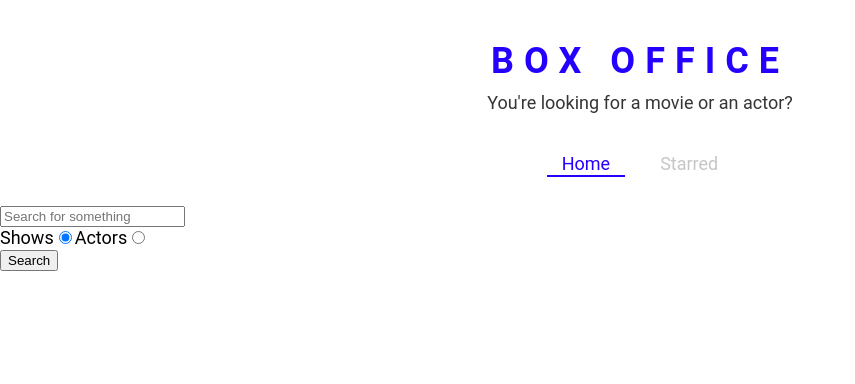
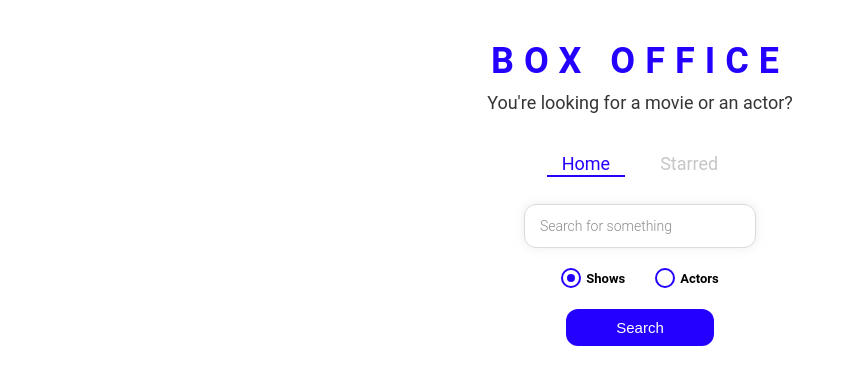
Before and after one commit to pa-kh039/box_office, a React (Create React App) app: page / in a window 1280 px wide. Shown: the top 384 px of the page, without its empty margins (0-855 px from the left). Built offline with nearby package versions, Linux system fonts and the light colour scheme.

Commit message:
styled the entire app

```diff
--- /dev/null
+++ b/src/components/CustomRadio.jsx
@@ -0,0 +1,69 @@
+import React from 'react';
+import styled from 'styled-components';
+
+const RadioWrapper = styled.label`
+  display: block;
+  position: relative;
+  padding-left: 25px;
+  cursor: pointer;
+  font-size: 13px;
+  user-select: none;
+  font-weight: 700;
+  line-height: 1.65;
+
+  input {
+    position: absolute;
+    opacity: 0;
+    cursor: pointer;
+  }
+
+  span {
+    position: absolute;
+    top: 0;
+    left: 0;
+    height: 16px;
+    width: 16px;
+    background-color: #fff;
+    border: 2px solid ${({ theme }) => theme.mainColors.blue};
+    border-radius: 50%;
+  }
+
+  input:checked ~ span {
+    background-color: #fff;
+    border: 2px solid ${({ theme }) => theme.mainColors.blue};
+  }
+
+  span:after {
+    content: '';
+    position: absolute;
+    display: none;
+  }
+
+  input:checked ~ span:after {
+    display: block;
+  }
+
+  span:after {
+    top: 4px;
+    left: 4px;
+    width: 8px;
+    height: 8px;
+    border-radius: 50%;
+    background: ${({ theme }) => theme.mainColors.blue};
+  }
+`;
+
+const CustomRadio = ({ label, ...restProps }) => {
+  return (
+    <RadioWrapper htmlFor={restProps.id}>
+      {label}
+      {/* <input type="radio" {...restProps}/> */}
+      {/* if we write it like above, type="radio" is replaced with the vaue of type from  */}
+      {/* but with below syntax value of type received from ....restProps is replaced with the value "radio" */}
+      <input {...restProps} type="radio" />
+      <span/>
+    </RadioWrapper>
+  );
+};
+
+export default CustomRadio;
--- a/src/pages/Home.jsx
+++ b/src/pages/Home.jsx
@@ -4,6 +4,8 @@
 import ActorGrid from '../components/actor/ActorGrid';
 import { apiGet } from '../misc/config';
 import { useLastQuery } from '../misc/custom-hooks';
+import { RadioInputsWrapper, SearchButtonWrapper, SearchInput } from './Home.styled';
+import CustomRadio from '../components/CustomRadio';
 // ,{ useState }
 
 const Home = () => {
@@ -57,20 +59,20 @@
 
   return (
     <MainPageLayout>
-      <input type="text" placeholder="Search for something" onChange={onInputChange} onKeyDown={onKeyDown} value={input}/>
-      <div>
-        <label htmlFor='shows-search'>
-          Shows
-          <input id="shows-search" type="radio" value="shows" onChange={onRadioChange} checked={isShowsSearch}/>
-        </label>
-        <label htmlFor='actors-search'>
-          Actors
-          <input id="actors-search" type="radio" value="people" onChange={onRadioChange} checked={!isShowsSearch}/>
-        </label>
-      </div>
+      <SearchInput type="text" placeholder="Search for something" onChange={onInputChange} onKeyDown={onKeyDown} value={input}/>
+      <RadioInputsWrapper>
+        <div>
+        <CustomRadio label="Shows" id="shows-search" value="shows" onChange={onRadioChange} checked={isShowsSearch}/>
+        </div>
+        <div>
+        <CustomRadio label ="Actors" id="actors-search" value="people" onChange={onRadioChange} checked={!isShowsSearch}/>
+        </div>
+      </RadioInputsWrapper>
+      <SearchButtonWrapper>
       <button type="button" onClick={onSearch}>
         Search
       </button>
+      </SearchButtonWrapper>
       {renderResults()}
 
     </MainPageLayout>
--- /dev/null
+++ b/src/pages/Home.styled.jsx
@@ -0,0 +1,49 @@
+import styled from "styled-components";
+
+export const SearchInput = styled.input`
+  display: block;
+  font-family: 'Roboto', sans-serif;
+  width: 200px;
+  margin: auto;
+  outline: none;
+  padding: 13px 15px;
+  border: 1px solid #dbdbdb;
+  box-shadow: 0px 0px 10px 0px rgba(219, 219, 219, 0.5);
+  font-size: 14px;
+  border-radius: 12px;
+  color: #8d8d8d;
+
+  &::placeholder {
+    font-weight: 300;
+    color: #8d8d8d;
+  }
+`;
+
+export const RadioInputsWrapper = styled.div`
+  display: flex;
+  justify-content: center;
+  margin: 20px 0;
+
+  div {
+    margin: 0 15px;
+  }
+`;
+
+export const SearchButtonWrapper = styled.div`
+  text-align: center;
+  margin-bottom: 35px;
+
+  button {
+    color: #fff;
+    background-color: ${({ theme }) => theme.mainColors.blue};
+    margin: auto;
+    padding: 10px 50px;
+    font-size: 15px;
+    border: none;
+    outline: none;
+    border-radius: 12px;
+    &:hover {
+      cursor: pointer;
+    }
+  }
+`;
```
